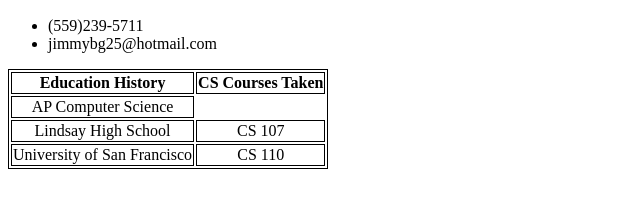
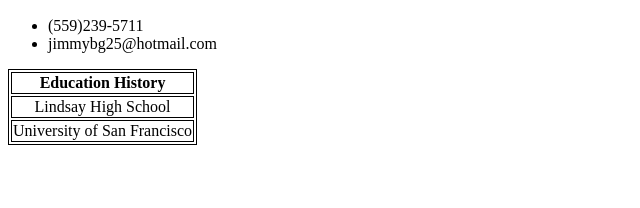
Before and after one commit to jimmybg17/jimmybg17.github.io, a plain HTML site: page index.html in a window 1280 px wide. Shown: the part 434-642 px from the top of the page, without its empty margins (0-640 px from the left). Drawn offline with Linux system fonts and the light colour scheme.

Commit message:
Update index.html

```diff
--- a/index.html
+++ b/index.html
@@ -26,20 +26,12 @@
 	<table>
 		<tr>
 		<th>Education History</th>
-		<th>CS Courses Taken</th>
-		</tr>
-		<tr>
-		<!-- <td>Washington Elementary</td> -->
-		<td>AP Computer Science</td>
 		</tr>
 		<tr>
 		<td>Lindsay High School</td>
-		<td>CS 107</td>
 		</tr>
 		<tr>
 		<td>University of San Francisco</td>
-		<td>CS 110</td>
-		</tr>
 		</tr>
 	</table>
 </body>
```
